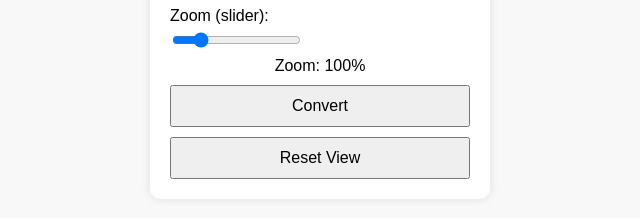
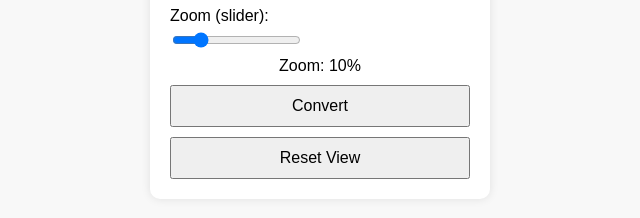
Before and after one commit to boydBLE/pngConvertSVG, a website: page public/index.html in a window 1280 px wide. Shown: the part 684-902 px from the top of the page, 320-960 px from the left. Drawn offline with Linux system fonts and the light colour scheme.

Commit message:
Update index.html

```diff
--- a/public/index.html
+++ b/public/index.html
@@ -133,7 +133,7 @@
 
       <label>Zoom (slider):</label>
       <input type="range" id="zoom" min="0.1" max="5" step="0.1" value="1.0" />
-      <div id="zoomLabel">Zoom: 100%</div>
+      <div id="zoomLabel">Zoom: 10%</div>
 
       <button onclick="upload()">Convert</button>
       <button id="downloadBtn" style="display:none" onclick="downloadSVG()">Download SVG</button>
```
